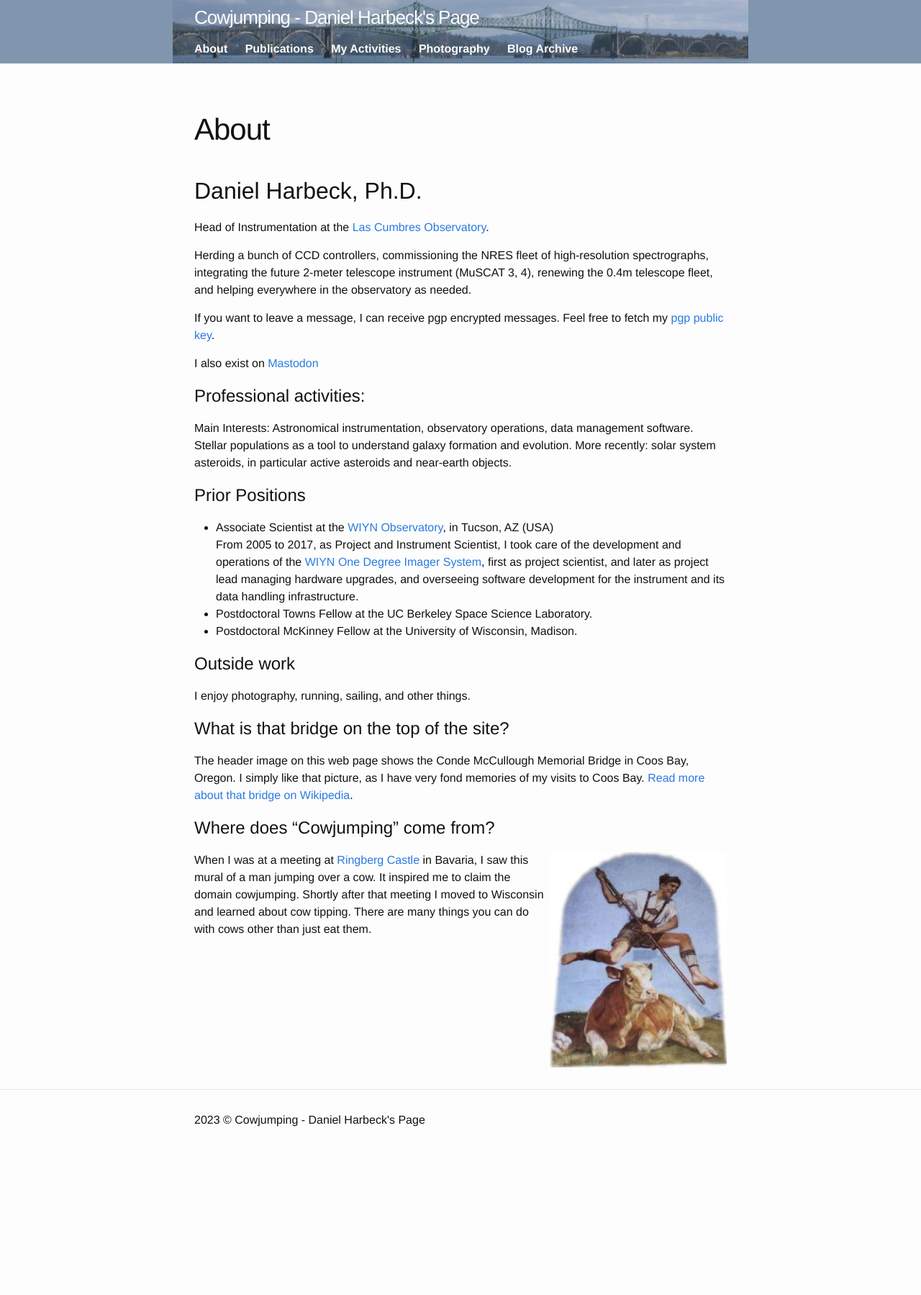
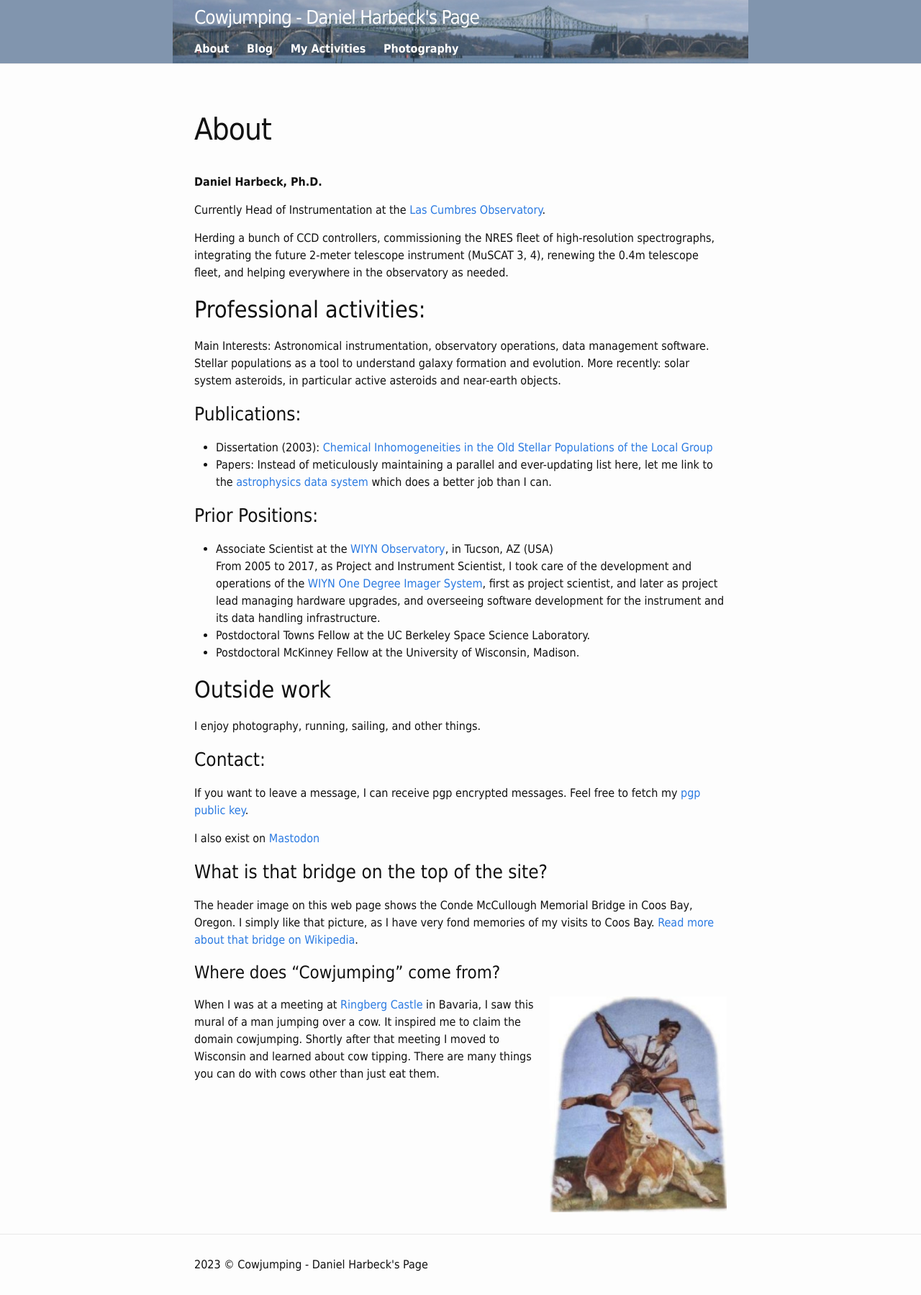
Before and after one commit to drhaz/drhaz.github.io, a Jekyll site: the page built from _pages/about.md, in a window 1280 px wide. Shown: the whole page at 72% size. Built offline with Jekyll 4.4.1, drawn with Linux system fonts in a browser that asks for light colours; before the commit the page ends 1598 px from its top, so only the background shows below that.

Commit message:
About page update, header adjustment. style adjustment

```diff
--- a/_includes/header.html
+++ b/_includes/header.html
@@ -5,10 +5,10 @@
         <nav class="site-nav">
             <div class="trigger">
               <a class="page-link" href="{{  '/about' | prepend: site.baseurl }}">About</a>
-              <a class="page-link" href="{{  '/publist' | prepend: site.baseurl }}">Publications</a>
+              <a class="page-link" href="{{  '/archive' | prepend: site.baseurl }}">Blog</a>
               <a class="page-link" href="{{  '/activities' | prepend: site.baseurl }}">My Activities</a>
               <a class="page-link" href="{{  '/photography' | prepend: site.baseurl }}">Photography</a>
-              <a class="page-link" href="{{  '/archive' | prepend: site.baseurl }}">Blog Archive</a>
+
             </div>
         </nav>
     </div>
--- a/_pages/about.md
+++ b/_pages/about.md
@@ -4,26 +4,26 @@ title: About
 permalink: /about
 ---
 
-Daniel Harbeck, Ph.D.
-----
+**Daniel Harbeck, Ph.D.**
 
-
-Head of Instrumentation at the [Las Cumbres Observatory](https://lco.global).
+Currently Head of Instrumentation at the [Las Cumbres Observatory](https://lco.global).
 
 Herding a bunch of CCD controllers, commissioning the NRES fleet of high-resolution spectrographs, integrating the future 2-meter telescope instrument (MuSCAT 3, 4), renewing the 0.4m telescope fleet, and helping everywhere in the observatory as needed.
 
-If you want to leave a message, I can receive pgp encrypted messages. Feel free to fetch my <a href="/static/0BDD9EB4.asc"> pgp public key</a>.
 
-I also exist on <a rel="me" href="https://mastodon.social/@orangejacket">Mastodon</a>
 
-Professional activities:
-====
+## Professional activities:
+
 
 Main Interests: Astronomical instrumentation, observatory operations, data management software. Stellar populations as a tool to understand galaxy formation and evolution. More recently: solar system asteroids, in particular active asteroids and near-earth objects.
 
+### Publications:
 
-Prior Positions
-===
+* Dissertation (2003): <a href="assets/docs/dissertation_harbeck_2003.pdf">Chemical Inhomogeneities in the Old Stellar Populations of the Local Group</a>
+* Papers: Instead of meticulously maintaining a parallel and ever-updating list here, let me link to the [astrophysics data system](https://ui.adsabs.harvard.edu/search/filter_database_fq_database=OR&filter_database_fq_database=database%3A%22astronomy%22&fq=%7B!type%3Daqp%20v%3D%24fq_database%7D&fq_database=(database%3A%22astronomy%22)&q=author%3A(%22Harbeck%2C%20D.%22)&sort=date%20desc%2C%20bibcode%20desc&p_=0) which does a better job than I can.
+
+
+### Prior Positions:
 
 * Associate Scientist at the [WIYN Observatory](http://www.wiyn.org), in Tucson, AZ (USA)\\
  From 2005 to 2017, as Project and Instrument Scientist,  I took care of the development and operations of the [WIYN](www.wiyn.org) [One Degree Imager System](http://www.wiyn.org/ODI), first as project scientist, and later as project lead managing hardware upgrades, and overseeing software development for the instrument and its data handling infrastructure.
@@ -31,14 +31,19 @@ Prior Positions
 * Postdoctoral McKinney Fellow at the University of Wisconsin, Madison.
 
 
-Outside work
-====
+## Outside work
+
 
 I enjoy photography, running, sailing, and other things.
 
+### Contact:
+If you want to leave a message, I can receive pgp encrypted messages. Feel free to fetch my <a href="/static/0BDD9EB4.asc"> pgp public key</a>.
 
-What is that bridge on the top of the site?
-====
+I also exist on <a rel="me" href="https://mastodon.social/@orangejacket">Mastodon</a>
+
+
+### What is that bridge on the top of the site?
+
 
 The header image on this web page shows the Conde McCullough Memorial Bridge
 in Coos Bay, Oregon.  I simply like that picture, as I have very fond memories of my visits to Coos Bay. [Read more about that bridge on Wikipedia](https://en.wikipedia.org/wiki/Conde_McCullough_Memorial_Bridge).
--- a/css/main.scss
+++ b/css/main.scss
@@ -6,7 +6,7 @@
 
 
 // Our variables
-$base-font-family: "Helvetica Neue", Helvetica, Arial, sans-serif;
+$base-font-family: "Tahoma", sans-serif;
 $base-font-size:   16px;
 $base-font-weight: 400;
 $small-font-size:  $base-font-size * 0.875;
```
